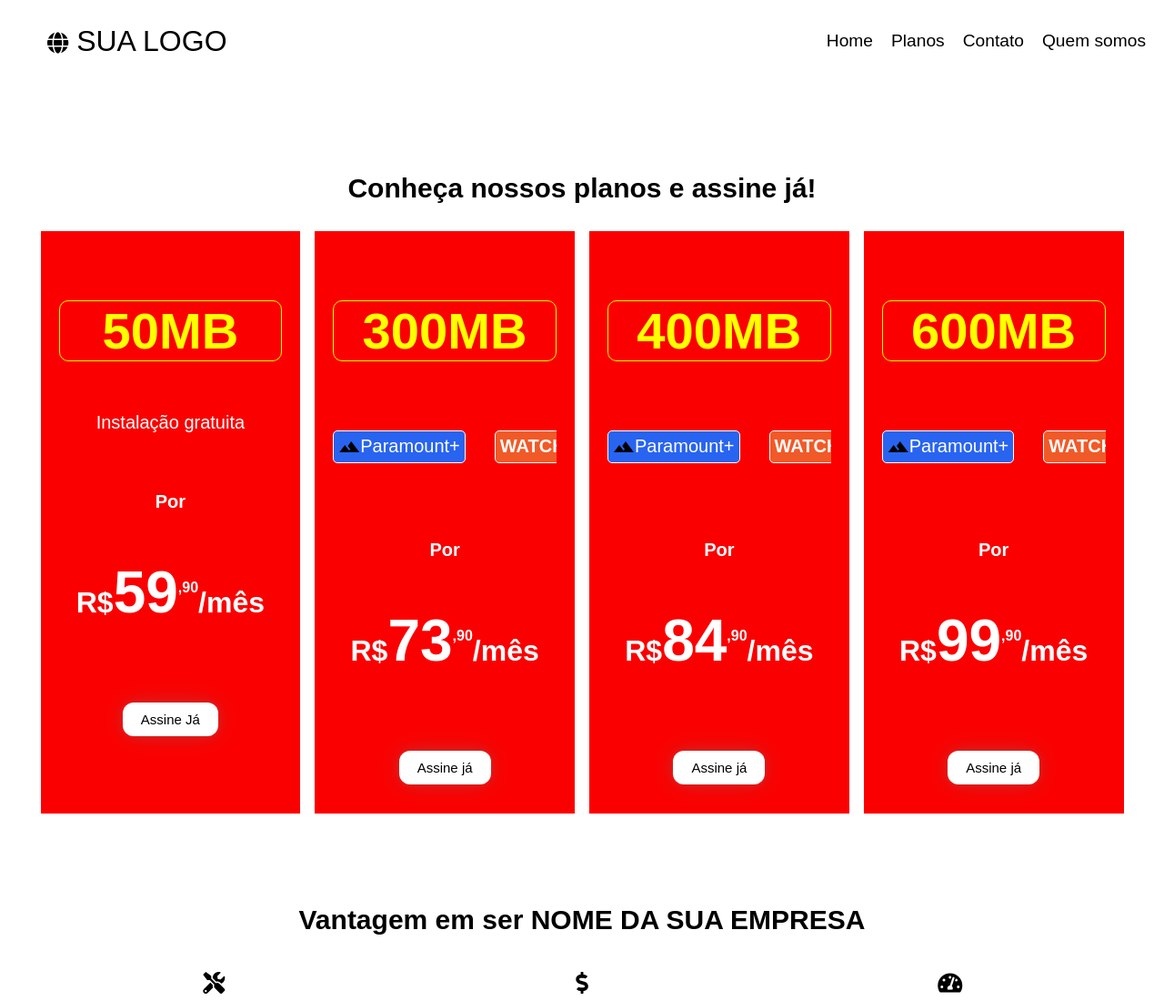
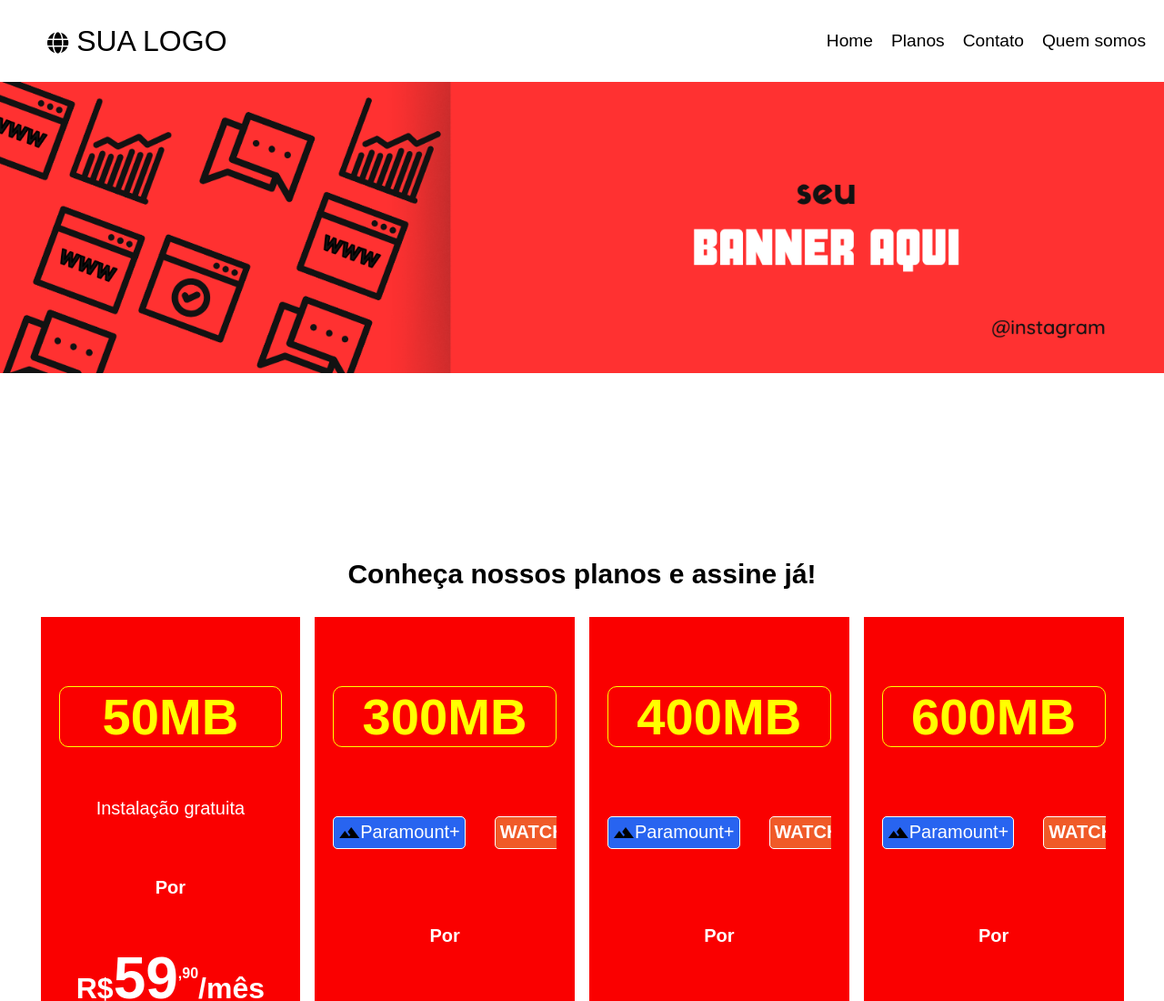
Before and after one commit to mateusmuniz-09/meu-site, a plain HTML site: page index.html in a window 1280 px wide. Shown: the top 1100 px of the page at 91% size. Drawn offline with Linux system fonts and the light colour scheme.

Commit message:
Update index.html
alteração no fale conosco

```diff
--- a/index.html
+++ b/index.html
@@ -26,27 +26,8 @@
         </nav>
     </header>
 
-    <section class="inicial" id="home">
-    </section>
-    <!--
-    <h3>Nossos Serviços</h3>
-    <section class="servicos">
-        <div class="box">
-            <i class="fas fa-tv"></i>
-            <h4>Canais</h4>
-            <p>Programação variada e estável em alta qualidade.</p>
-        </div>
-        <div class="box">
-            <i class="fas fa-wifi"></i>
-            <h4>Internet Via Rádio</h4>
-            <p>Conexão rápida e acessível para todos.</p>
-        </div>
-        <div class="box">
-            <i class="fas fa-tools"></i>
-            <h4>Serviços de Manutenção</h4>
-            <p>Reparos e suporte técnico eficiente.</p>
-        </div> -->
-
+    <section>
+        <img src="Imagens/Red Minimal Talk About Marketing LinkedIn Banner.png" class="inicial">
     </section>
     <h3 class="conheca">Conheça nossos planos e assine já!</h3>
     <section class="planos">
@@ -107,7 +88,7 @@
             <i class="fas fa-users"></i>
             <h4>Quem somos</h4>
             <p class="texto">Somos uma empresa comprometida em oferecer soluções inovadoras e de qualidade para atender às suas necessidades. Com uma equipe dedicada e apaixonada pelo que faz, trabalhamos para entregar serviços confiáveis, acessíveis e feitos sob medida para você. Nosso foco está em garantir sua satisfação, sempre com um atendimento humanizado, tecnologia de ponta e compromisso com a excelência. Mais do que uma empresa, somos parceiros na sua jornada!</p>
-            <a><button>Fale conosco</button></a>
+            <a href="https://wa.me/5588981252883"><button>Fale conosco</button></a>
         </div>
     </section>
     <section>
```
